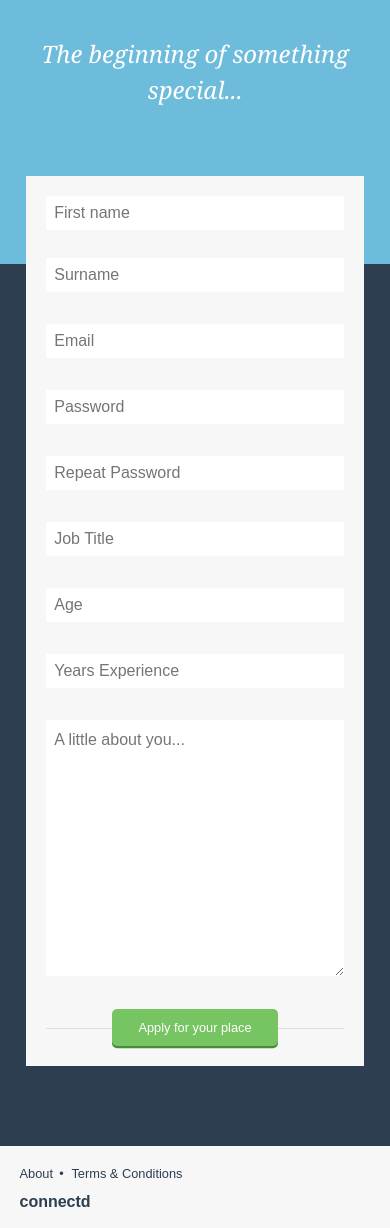
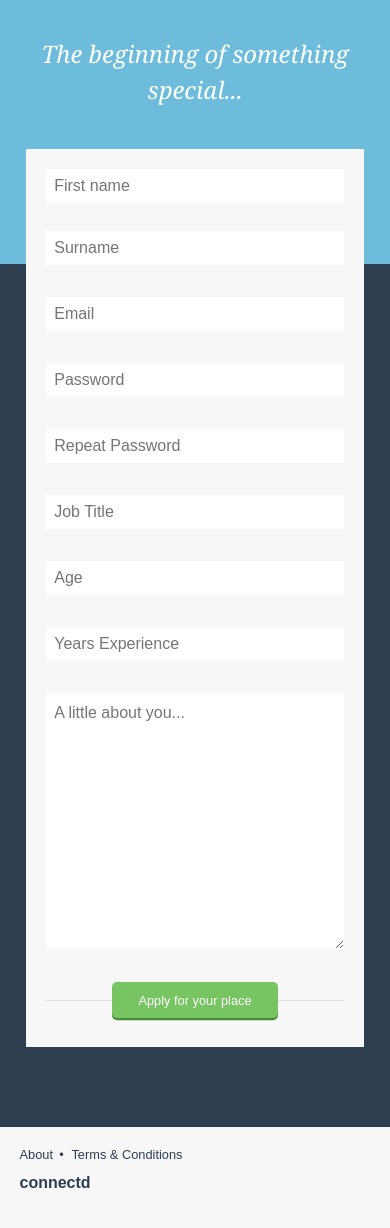
Before and after one commit to jshjohnson/Connectd, a PHP site: page /signup.php in a window 390 px wide. Shown: the part 55-1283 px from the top of the page. After the commit the page ends 1243 px from the top, so only its background shows below. Run offline with PHP 8.4, Linux system fonts and the light colour scheme; some libraries are stand-ins or nearby versions.

Commit message:
Max-height footer - firefox fix

```diff
--- a/assets/css/screen.css
+++ b/assets/css/screen.css
@@ -2088,35 +2088,42 @@ img.media__img {
   position: relative;
   bottom: 0;
   margin-top: 2.5em;
-}
-/* line 281, ../scss/core/_modules.scss */
+  max-height: 3.5em;
+}
+/* line 282, ../scss/core/_modules.scss */
 .footer a {
   color: #2c3e50;
 }
-
-/* line 286, ../scss/core/_modules.scss */
+@media screen and (min-width: 30em) {
+  /* line 275, ../scss/core/_modules.scss */
+  .footer {
+    max-height: 1.8em;
+  }
+}
+
+/* line 290, ../scss/core/_modules.scss */
 .footer__logo {
   text-align: right;
   width: auto;
 }
-/* line 289, ../scss/core/_modules.scss */
+/* line 293, ../scss/core/_modules.scss */
 .footer__logo a {
   color: #2c3e50;
 }
 @media screen and (max-width: 30em) {
-  /* line 286, ../scss/core/_modules.scss */
+  /* line 290, ../scss/core/_modules.scss */
   .footer__logo {
     text-align: left;
     width: 100%;
   }
 }
 
-/* line 298, ../scss/core/_modules.scss */
+/* line 302, ../scss/core/_modules.scss */
 .footer__links {
   line-height: 1.8;
   width: auto;
 }
-/* line 301, ../scss/core/_modules.scss */
+/* line 305, ../scss/core/_modules.scss */
 .footer__links li {
   display: inline-block;
   *display: inline;
@@ -2124,17 +2131,17 @@ img.media__img {
   font-size: .8em;
   margin: 0;
 }
-/* line 307, ../scss/core/_modules.scss */
+/* line 311, ../scss/core/_modules.scss */
 .footer__links li:after {
   padding: 0 .25em 0 .5em;
   content: '•';
 }
-/* line 312, ../scss/core/_modules.scss */
+/* line 316, ../scss/core/_modules.scss */
 .footer__links li:last-child:after {
   content: none;
 }
 @media screen and (max-width: 30em) {
-  /* line 298, ../scss/core/_modules.scss */
+  /* line 302, ../scss/core/_modules.scss */
   .footer__links {
     width: 100%;
   }
@@ -2142,36 +2149,36 @@ img.media__img {
 
 /* Misc
 ----------------------------------*/
-/* line 325, ../scss/core/_modules.scss */
+/* line 329, ../scss/core/_modules.scss */
 .section-content {
   padding: 2.5em 0;
 }
 @media screen and (max-width: 62em) {
-  /* line 325, ../scss/core/_modules.scss */
+  /* line 329, ../scss/core/_modules.scss */
   .section-content {
     padding: 1.5em 0;
   }
 }
 
-/* line 332, ../scss/core/_modules.scss */
+/* line 336, ../scss/core/_modules.scss */
 .iphone-img {
   margin-top: -10em;
   margin-bottom: -2.5em;
 }
 @media screen and (max-width: 74em) {
-  /* line 332, ../scss/core/_modules.scss */
+  /* line 336, ../scss/core/_modules.scss */
   .iphone-img {
     margin-top: 1em;
   }
 }
 @media screen and (max-width: 62em) {
-  /* line 332, ../scss/core/_modules.scss */
+  /* line 336, ../scss/core/_modules.scss */
   .iphone-img {
     margin-top: -6em;
   }
 }
 @media screen and (max-width: 49em) {
-  /* line 332, ../scss/core/_modules.scss */
+  /* line 336, ../scss/core/_modules.scss */
   .iphone-img {
     margin-top: 0;
   }
@@ -2179,7 +2186,7 @@ img.media__img {
 
 /* Portfolio
 ----------------------------------*/
-/* line 349, ../scss/core/_modules.scss */
+/* line 353, ../scss/core/_modules.scss */
 .portfolio__headings-bg {
   background-color: #f0eded;
   font-size: .8em;
@@ -2191,12 +2198,12 @@ img.media__img {
   margin-top: 0;
 }
 
-/* line 361, ../scss/core/_modules.scss */
+/* line 365, ../scss/core/_modules.scss */
 .portfolio__headings {
   margin: 0;
   position: relative;
 }
-/* line 364, ../scss/core/_modules.scss */
+/* line 368, ../scss/core/_modules.scss */
 .portfolio__headings li {
   display: inline-block;
   *display: inline;
@@ -2205,20 +2212,20 @@ img.media__img {
   position: relative;
   padding: .5em 1.4em .4em;
 }
-/* line 371, ../scss/core/_modules.scss */
+/* line 375, ../scss/core/_modules.scss */
 .portfolio__headings li a {
   color: #7f7e7e;
 }
-/* line 374, ../scss/core/_modules.scss */
+/* line 378, ../scss/core/_modules.scss */
 .portfolio__headings li.active {
   background-color: #2c3e50;
   color: white;
 }
-/* line 377, ../scss/core/_modules.scss */
+/* line 381, ../scss/core/_modules.scss */
 .portfolio__headings li.active a {
   color: white;
 }
-/* line 380, ../scss/core/_modules.scss */
+/* line 384, ../scss/core/_modules.scss */
 .portfolio__headings li.active:after {
   content: "";
   width: 0;
@@ -2232,51 +2239,51 @@ img.media__img {
   margin-left: -.75em;
 }
 
-/* line 398, ../scss/core/_modules.scss */
+/* line 402, ../scss/core/_modules.scss */
 .portfolio__headings--alt li.active {
   background-color: #6dbcdb;
   color: white;
 }
-/* line 401, ../scss/core/_modules.scss */
+/* line 405, ../scss/core/_modules.scss */
 .portfolio__headings--alt li.active:after {
   border-top-color: #6dbcdb;
 }
 
 /* Call to action
 ----------------------------------*/
-/* line 411, ../scss/core/_modules.scss */
+/* line 415, ../scss/core/_modules.scss */
 .call-to-action {
   text-align: center;
   flex: 1;
 }
-/* line 414, ../scss/core/_modules.scss */
+/* line 418, ../scss/core/_modules.scss */
 .call-to-action .call-to-action__title {
   color: white;
   font-weight: 600;
 }
-/* line 418, ../scss/core/_modules.scss */
+/* line 422, ../scss/core/_modules.scss */
 .call-to-action button {
   min-width: 14em;
 }
 
-/* line 423, ../scss/core/_modules.scss */
+/* line 427, ../scss/core/_modules.scss */
 .price-per-hour {
   margin-top: .35em;
 }
-/* line 425, ../scss/core/_modules.scss */
+/* line 429, ../scss/core/_modules.scss */
 .price-per-hour h5 {
   margin: 0;
   text-align: center;
   font-weight: 600;
 }
-/* line 430, ../scss/core/_modules.scss */
+/* line 434, ../scss/core/_modules.scss */
 .price-per-hour span {
   font-size: .7em;
   display: block;
   line-height: .9;
 }
 
-/* line 437, ../scss/core/_modules.scss */
+/* line 441, ../scss/core/_modules.scss */
 .currency-button {
   background-color: #77c462;
   border-radius: 10em;
@@ -2287,7 +2294,7 @@ img.media__img {
   height: 3.5em;
 }
 
-/* line 447, ../scss/core/_modules.scss */
+/* line 451, ../scss/core/_modules.scss */
 .currency {
   line-height: 3.5em;
   text-align: center;
@@ -2816,38 +2823,38 @@ img.media__img {
 @media screen and (max-width: 35em) {
   /* line 6, ../scss/core/modules/_forms.scss */
   .form-overlay {
-    margin-top: -5.5em;
+    margin-top: -7.2em;
     width: 80%;
     margin-left: auto;
     margin-right: auto;
-    padding: 1.25em;
-  }
-}
-/* line 20, ../scss/core/modules/_forms.scss */
+    padding: 1.25em 1.25em 1.75em;
+  }
+}
+/* line 21, ../scss/core/modules/_forms.scss */
 .form-overlay form {
   margin-bottom: 0;
 }
 
-/* line 25, ../scss/core/modules/_forms.scss */
+/* line 26, ../scss/core/modules/_forms.scss */
 .field-1-2 {
   width: 48%;
 }
-/* line 27, ../scss/core/modules/_forms.scss */
+/* line 28, ../scss/core/modules/_forms.scss */
 .field-1-2:nth-child(2) {
   margin-top: 0;
 }
 @media screen and (max-width: 49em) {
-  /* line 25, ../scss/core/modules/_forms.scss */
+  /* line 26, ../scss/core/modules/_forms.scss */
   .field-1-2 {
     width: 100%;
   }
-  /* line 32, ../scss/core/modules/_forms.scss */
+  /* line 33, ../scss/core/modules/_forms.scss */
   .field-1-2:nth-child(2) {
     margin-top: .75em;
   }
 }
 
-/* line 38, ../scss/core/modules/_forms.scss */
+/* line 39, ../scss/core/modules/_forms.scss */
 .button-container {
   border-bottom: 0.1em solid rgba(0, 0, 0, 0.1);
   position: relative;
@@ -2856,21 +2863,21 @@ img.media__img {
   text-align: center;
   z-index: 0;
 }
-/* line 45, ../scss/core/modules/_forms.scss */
+/* line 46, ../scss/core/modules/_forms.scss */
 .button-container button a, .button-container a:active, .button-container a:visited {
   color: white;
   text-decoration: none;
   font-weight: 500;
   top: 0;
 }
-/* line 51, ../scss/core/modules/_forms.scss */
+/* line 52, ../scss/core/modules/_forms.scss */
 .button-container input {
   top: 1.4em;
   position: relative;
   margin: auto;
   min-width: 13em;
 }
-/* line 56, ../scss/core/modules/_forms.scss */
+/* line 57, ../scss/core/modules/_forms.scss */
 .button-container input:hover {
   top: 1.5em;
 }
--- a/assets/scss/core/_modules.scss
+++ b/assets/scss/core/_modules.scss
@@ -278,8 +278,12 @@ img.media__img {
 	position: relative;
 	bottom: 0;
 	margin-top: 2.5em;
+	max-height: 3.5em;
 	a {
 		color: $color-brand-dark;
+	}
+	@include respond-min($bp1) {
+		max-height: 1.8em;
 	}
 }
 
--- a/assets/scss/core/modules/_forms.scss
+++ b/assets/scss/core/modules/_forms.scss
@@ -11,11 +11,12 @@
 	margin-top: -8.5em;
 	margin-bottom: 5em;
 	@include respond-max($bp1-5) {
-		margin-top: -5.5em;
+		margin-top: -7.2em;
 		width: 80%;
 		margin-left: auto;
 		margin-right: auto;
-		padding: 1.25em;
+		padding: 1.25em 1.25em 1.75em;
+
 	}
 	form {
 		margin-bottom: 0;
--- a/index.php
+++ b/index.php
@@ -16,7 +16,6 @@
 	<!--[if gt IE 8]><!-->
 	    <link rel="stylesheet" href="assets/css/screen.css">
 	<!--<![endif]-->
-
 	<script src="assets/js/libs/modernizr-2.5.3.min.js"></script>
 	<script type="text/javascript" src="//use.typekit.net/dxr1afv.js"></script>
 	<script type="text/javascript">try{Typekit.load();}catch(e){}</script>
--- a/signup.php
+++ b/signup.php
@@ -33,11 +33,13 @@
 	</header>
 	<section>
 		<div class="section-heading color-blue">
-			<div class="grid text-center">
-				<div class="grid__cell unit-1-1--bp2 unit-3-4--bp1">
-					<blockquote class="intro-quote text-center">
-						The beginning of something special...
-					</blockquote>
+			<div class="container">
+				<div class="grid text-center">
+					<div class="grid__cell unit-1-1--bp2 unit-3-4--bp1">
+						<blockquote class="intro-quote text-center">
+							The beginning of something special...
+						</blockquote>
+					</div>
 				</div>
 			</div>
 		</div>
```
Also changed, not shown: assets/css/ie.css (+36 -34 lines), 1 other file.
